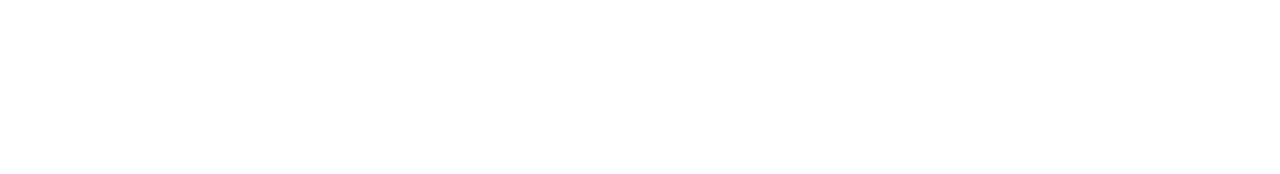
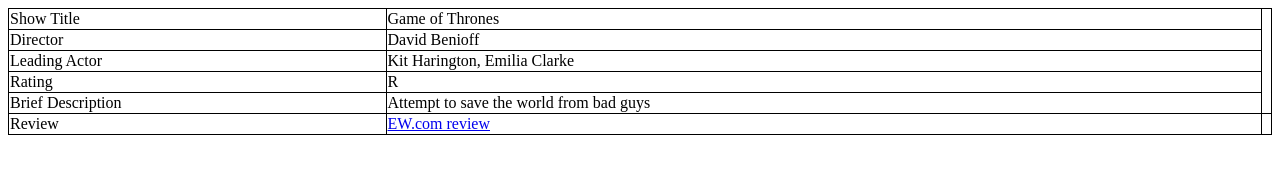
Before and after one commit to Lwarren95/livesites.github.io, a plain HTML site: page index.html in a window 1280 px wide. Drawn offline with Linux system fonts and the light colour scheme.

Commit message:
added table

```diff
--- a/index.html
+++ b/index.html
@@ -7,6 +7,31 @@
     <link href="style.css" rel="stylesheet" type="text/css" />
   </head>
   <body>
-    <script src="script.js"></script>
+    <table style="width:100%">
+  <tr>
+    <td>Show Title</td>
+    <td>Game of Thrones</td>
+      </tr>
+  <tr>
+    <td>Director</td>
+    <td>David Benioff</td>
+  </tr>
+  <tr>
+    <td>Leading Actor</td>
+    <td>Kit Harington, Emilia Clarke</td>
+  </tr>
+   <tr>
+    <td>Rating</td>
+    <td>R</td>
+   <tr>
+    <td>Brief Description</td>
+    <td>Attempt to save the world from bad guys</td>
+  </tr>
+   <tr>
+    <td>Review</td>
+    <td><a href="https://ew.com/tv-reviews/2019/05/20/game-of-thrones-finale-series-review/">EW.com review</td>
+    <td>
+  </tr>
+  </table>
   </body>
 </html>
--- a/style.css
+++ b/style.css
@@ -0,0 +1,12 @@
+table, th, td {
+  border: 1px solid black;
+}
+
+table {
+  border-collapse: collapse;
+}
+
+#stripe
+tr:nth-child(even) {background-color: #CCCCCC;}
+
+}
```
